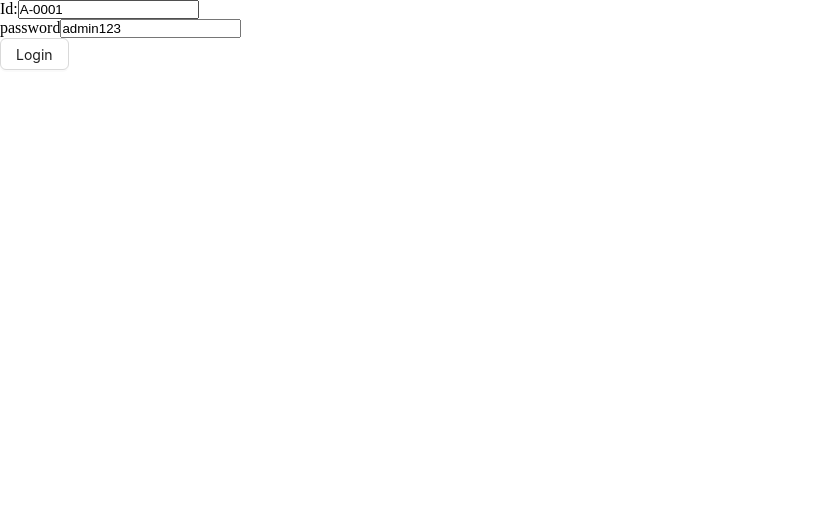
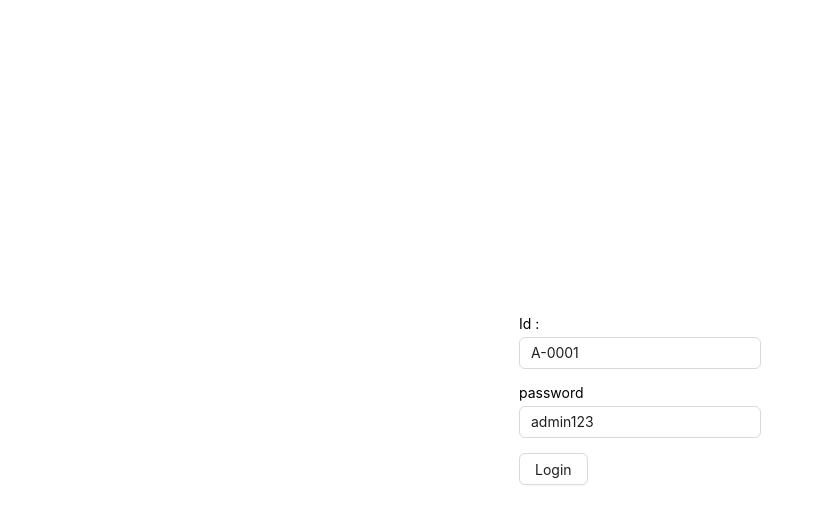
Before and after one commit to mehedihasan8/React-Redux-all-Project, a React (Vite) app in the folder phu-client/: page /login in a window 1280 px wide. Shown: the top 524 px of the page, without its empty margins (0-824 px from the left). Built offline with nearby package versions, Linux system fonts and the light colour scheme.

Commit message:
connect and desigin and local input

```diff
--- a/phu-client/src/components/form/PHInput.tsx
+++ b/phu-client/src/components/form/PHInput.tsx
@@ -1,8 +1,17 @@
-import { useFormContext } from "react-hook-form";
+import { Input } from "antd";
+import { Controller } from "react-hook-form";
 
-const PHInput = ({ type, name }) => {
-  const { register } = useFormContext();
-  return <input type={type} id={name} {...register(name)} />;
+const PHInput = ({ type, name, label }) => {
+  return (
+    <div style={{ marginBottom: "15px" }}>
+      <p style={{ marginBottom: "5px" }}>{label ? label : null}</p>
+
+      <Controller
+        name={name}
+        render={({ field }) => <Input {...field} type={type} id={name} />}
+      />
+    </div>
+  );
 };
 
 export default PHInput;
--- a/phu-client/src/pages/Login.tsx
+++ b/phu-client/src/pages/Login.tsx
@@ -1,4 +1,4 @@
-import { Button } from "antd";
+import { Button, Row } from "antd";
 import { FieldValues, useForm } from "react-hook-form";
 import { useLoginMutation } from "../redux/features/auth/authApi";
 import { useAppDispatch } from "../redux/hooks";
@@ -23,27 +23,27 @@ const Login = () => {
 
   const onSubmit = async (data: FieldValues) => {
     console.log(data);
-    // const res = await login(data).unwrap();
+    const res = await login(data).unwrap();
 
-    // const user = verifyToken(res.data.accessToken) as TUser;
-    // dispatch(setUser({ user, token: res.data.accessToken }));
-    // toast.success("Login success");
-    // navigate(`/${user.role}/dashboard`);
+    const user = verifyToken(res.data.accessToken) as TUser;
+    dispatch(setUser({ user, token: res.data.accessToken }));
+    toast.success("Login success");
+    navigate(`/${user.role}/dashboard`);
   };
 
   return (
+    <Row justify="center" align="middle" style={{ height: "100vh" }}>
       <PHForm onSubmit={onSubmit}>
         <div>
-        <label htmlFor="id">Id:</label>
-        <PHInput type="text" name="id" />
+          <PHInput type="text" name="id" label="Id : " />
         </div>
         <div>
-        <label htmlFor="id">password</label>
-        <PHInput type="text" name="password" />
+          <PHInput type="text" name="password" label="password" />
         </div>
 
         <Button htmlType="submit">Login</Button>
       </PHForm>
+    </Row>
   );
 };
 
```
Also changed, not shown: phu-client/src/components/form/PHForm.tsx (+11 -0 lines). Lines whose indentation alone changed are shown as unchanged.
